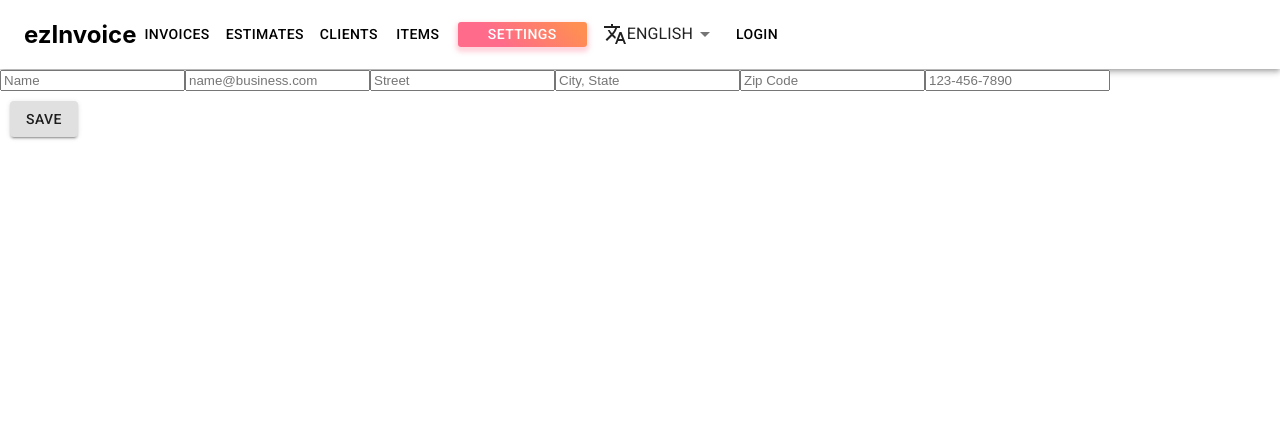
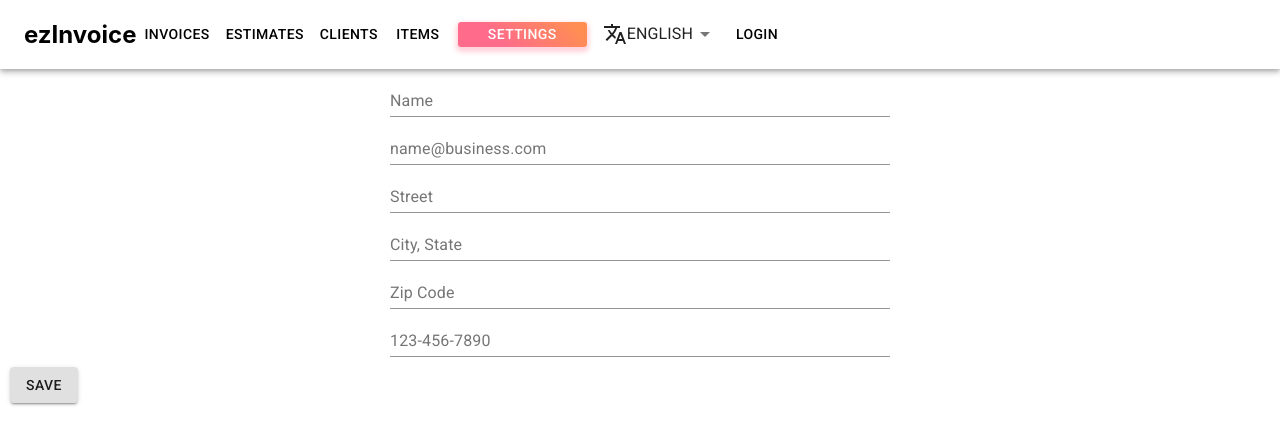
Before and after one commit to jiayi-ren/ezinvoice-frontend, a React (Create React App) app: page /settings in a window 1280 px wide. Shown: the top 444 px of the page. Built offline with nearby package versions, Linux system fonts and the light colour scheme; no server answers.

Commit message:
refactor settings using material-ui

```diff
--- a/src/components/Settings/Settings.js
+++ b/src/components/Settings/Settings.js
@@ -1,8 +1,14 @@
 import React, { useState } from 'react';
 import Axios from 'axios';
-import { Button, makeStyles } from '@material-ui/core';
+import { Button, makeStyles, TextField } from '@material-ui/core';
 
 const useStyles = makeStyles({
+    form: {
+        display: 'flex',
+        flexDirection: 'column',
+        width: '500px',
+        margin: 'auto'
+    },
     button: {
         margin: '10px'
     }
@@ -49,61 +55,49 @@ const Settings = props => {
 
     return (
         <div className="settings">
-            <form>
-                <label>
-                    <input
+            <form className={classes.form}>
+                    <TextField
                         name="name"
                         type="text"
                         value={formValues.name}
-                        placeholder="Name"
+                        label="Name"
                         onChange={handleChange}
                     />
-                </label>
-                <label>
-                    <input
+                    <TextField
                         name="email"
                         type="text"
                         value={formValues.email}
-                        placeholder="name@business.com"
+                        label="name@business.com"
                         onChange={handleChange}
                     />
-                </label>
-                <label>
-                    <input
+                    <TextField
                         name="street"
                         type="text"
                         value={formValues.street}
-                        placeholder="Street"
+                        label="Street"
                         onChange={handleChange}
                     />
-                </label>
-                <label>
-                    <input
+                    <TextField
                         name="cityState"
                         type="text"
                         value={formValues.cityState}
-                        placeholder="City, State"
+                        label="City, State"
                         onChange={handleChange}
                     />
-                </label>
-                <label>
-                    <input
+                    <TextField
                         name="zip"
                         type="text"
                         value={formValues.zip}
-                        placeholder="Zip Code"
+                        label="Zip Code"
                         onChange={handleChange}
                     />
-                </label>
-                <label>
-                    <input
+                    <TextField
                         name="phone"
                         type="text"
                         value={formValues.phone}
-                        placeholder="123-456-7890"
+                        label="123-456-7890"
                         onChange={handleChange}
                     />
-                </label>
             </form>
             <Button
                 variant="contained"
```
